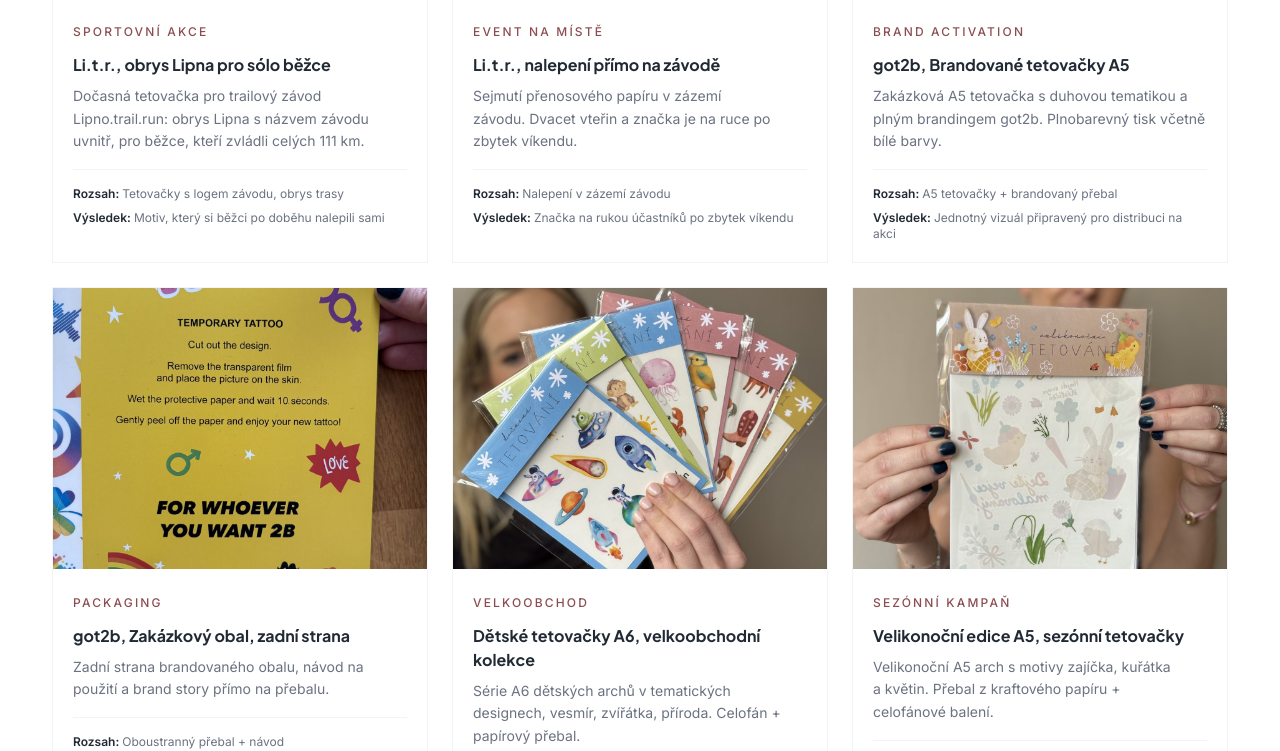
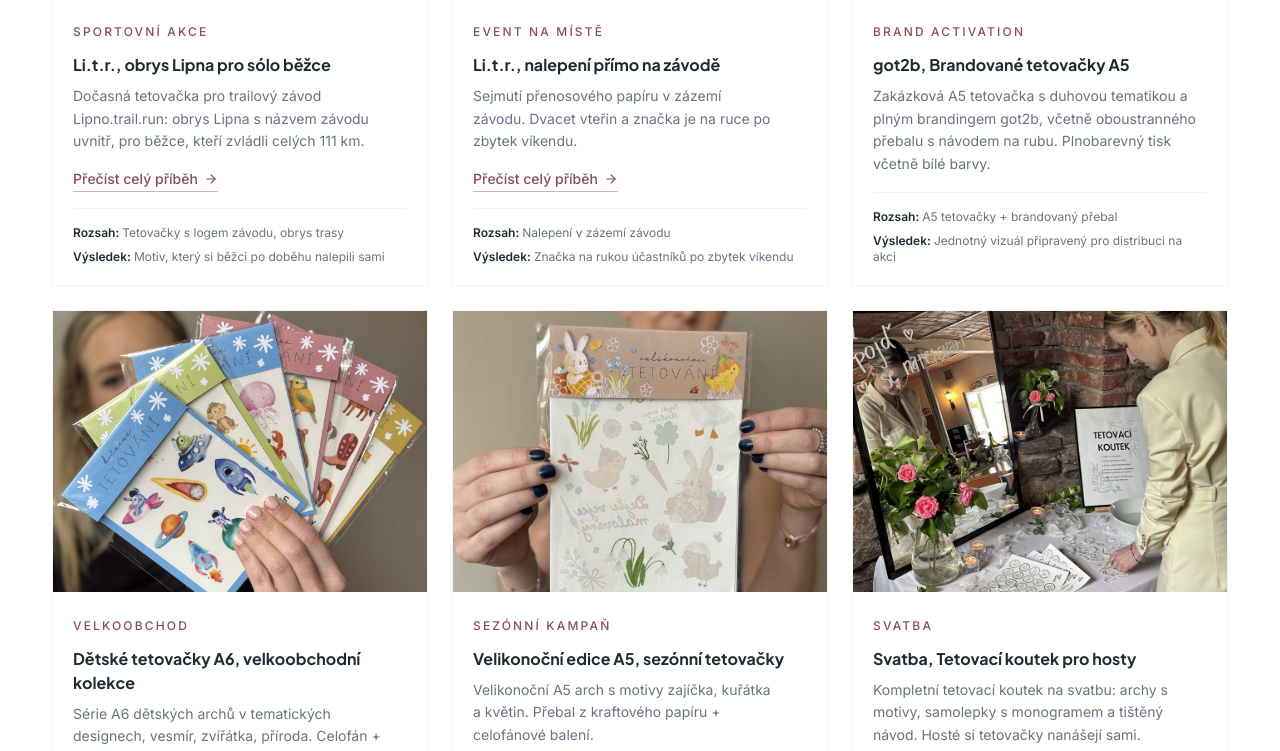
Before and after one commit to partyskincz-code/B2BWEB, a Next.js app: page /reference in a window 1280 px wide. Shown: the part 798-1549 px from the top of the page. Built offline with nearby package versions, Linux system fonts and the light colour scheme; no server answers.

Commit message:
Update Content.tsx

```diff
--- a/app/(cs)/reference/Content.tsx
+++ b/app/(cs)/reference/Content.tsx
@@ -86,6 +86,7 @@ export default function ReferencePage() {
   const photos = [
     {
       src: "/realizace-litr-motiv.jpg",
+      href: "/tetovacky-na-festival",
       title:
         lang === "en"
           ? "Li.t.r., Lipno outline for solo runners"
@@ -101,6 +102,7 @@ export default function ReferencePage() {
     },
     {
       src: "/realizace-litr-aplikace.jpg",
+      href: "/tetovacky-na-festival",
       title:
         lang === "en"
           ? "Li.t.r., applying the tattoo at the race"
@@ -127,22 +129,7 @@ export default function ReferencePage() {
           ? "Custom A5 sheet with rainbow motifs and full got2b branding. Full-colour print including white ink."
           : lang === "sk"
           ? "Zákazkový A5 arch s dúhovými motívmi a plným brandingom got2b. Plnofarebná tlač vrátane bielej."
-          : "Zakázková A5 tetovačka s duhovou tematikou a plným brandingem got2b. Plnobarevný tisk včetně bílé barvy.",
-    },
-    {
-      src: "/realizace-prebal-b2b-a5-zadni.jpg",
-      title:
-        lang === "en"
-          ? "got2b, Custom packaging, back"
-          : lang === "sk"
-          ? "got2b, Obal na mieru, zadná strana"
-          : "got2b, Zakázkový obal, zadní strana",
-      desc:
-        lang === "en"
-          ? "Back of the branded packaging with instructions and brand story printed directly on the cover."
-          : lang === "sk"
-          ? "Zadná strana brandovaného obalu, návod a brand story priamo na obale."
-          : "Zadní strana brandovaného obalu, návod na použití a brand story přímo na přebalu.",
+          : "Zakázková A5 tetovačka s duhovou tematikou a plným brandingem got2b, včetně oboustranného přebalu s návodem na rubu. Plnobarevný tisk včetně bílé barvy.",
     },
     {
       src: "/realizace-detske-prebal-a6.jpg",
@@ -195,7 +182,6 @@ export default function ReferencePage() {
     { type: "Sportovní akce", scope: "Tetovačky s logem závodu, obrys trasy", result: "Motiv, který si běžci po doběhu nalepili sami" },
     { type: "Event na místě", scope: "Nalepení v zázemí závodu", result: "Značka na rukou účastníků po zbytek víkendu" },
     { type: "Brand activation", scope: "A5 tetovačky + brandovaný přebal", result: "Jednotný vizuál připravený pro distribuci na akci" },
-    { type: "Packaging", scope: "Oboustranný přebal + návod", result: "Produkt připravený k okamžitému předání návštěvníkům" },
     { type: "Velkoobchod", scope: "Tematická A6 kolekce + balení", result: "Opakovatelná produktová řada pro maloobchod" },
     { type: "Sezónní kampaň", scope: "A5 motivy + kraftový přebal", result: "Kompletní limitovaná edice v jednom balení" },
     { type: "Svatba", scope: "Tetovací koutek + instrukce", result: "Samoobslužná aktivita pro hosty bez obsluhy" },
@@ -204,7 +190,6 @@ export default function ReferencePage() {
     { type: "Športová akcia", scope: "Tetovačky s logom pretekov, obrys trasy", result: "Motív, ktorý si bežci po dobehnutí nalepili sami" },
     { type: "Event na mieste", scope: "Nalepenie v zázemí pretekov", result: "Značka na rukách účastníkov po zvyšok víkendu" },
     { type: "Brand activation", scope: "A5 tetovačky + brandovaný obal", result: "Jednotný vizuál pripravený na distribúciu na akcii" },
-    { type: "Packaging", scope: "Obojstranný obal + návod", result: "Produkt pripravený na okamžité odovzdanie návštevníkom" },
     { type: "Veľkoobchod", scope: "Tematická A6 kolekcia + balenie", result: "Opakovateľný produktový rad pre maloobchod" },
     { type: "Sezónna kampaň", scope: "A5 motívy + kraftový obal", result: "Kompletná limitovaná edícia v jednom balení" },
     { type: "Svadba", scope: "Tetovací kútik + inštrukcie", result: "Samoobslužná aktivita pre hostí bez obsluhy" },
@@ -212,7 +197,6 @@ export default function ReferencePage() {
     { type: "Sports event", scope: "Race logo tattoos, outline of the course", result: "A design runners applied themselves after finishing" },
     { type: "On-site activation", scope: "Applied in the race village", result: "The brand on participants' arms for the rest of the weekend" },
     { type: "Brand activation", scope: "A5 tattoos + branded sleeve", result: "A consistent visual ready for event distribution" },
-    { type: "Packaging", scope: "Two-sided sleeve + instructions", result: "A product ready to hand directly to visitors" },
     { type: "Wholesale", scope: "Themed A6 collection + packaging", result: "A repeatable product line for retail" },
     { type: "Seasonal campaign", scope: "A5 designs + kraft sleeve", result: "A complete limited edition in one package" },
     { type: "Wedding", scope: "Tattoo corner + instructions", result: "A self-service guest activity requiring no staff" },
@@ -254,7 +238,7 @@ export default function ReferencePage() {
                 <motion.div
                   whileHover={{ y: -8 }}
                   transition={{ type: "spring", stiffness: 260, damping: 22 }}
-                  className="group bg-white overflow-hidden border border-gray-100 hover: transition-shadow duration-300 h-full"
+                  className="group bg-white overflow-hidden border border-gray-100 transition-colors duration-300 h-full"
                 >
                   <div className="relative aspect-[4/3] overflow-hidden">
                     <motion.div
@@ -278,6 +262,15 @@ export default function ReferencePage() {
                       {photo.title}
                     </h3>
                     <p className="text-gray-500 text-sm leading-relaxed">{photo.desc}</p>
+                    {"href" in photo && photo.href && (
+                      <Link
+                        href={photo.href}
+                        className="inline-flex items-center gap-1.5 mt-4 text-sm font-medium text-brand-primary border-b border-brand-primary/40 pb-0.5 hover:border-brand-primary transition-colors"
+                      >
+                        {lang === "en" ? "Read the full story" : lang === "sk" ? "Prečítať celý príbeh" : "Přečíst celý příběh"}
+                        <ArrowRight size={14} />
+                      </Link>
+                    )}
                     <dl className="mt-4 pt-4 border-t border-gray-100 space-y-2 text-xs">
                       <div><dt className="font-semibold text-brand-secondary inline">{lang === "en" ? "Scope" : lang === "sk" ? "Rozsah" : "Rozsah"}: </dt><dd className="text-gray-500 inline">{caseDetails[i].scope}</dd></div>
                       <div><dt className="font-semibold text-brand-secondary inline">{lang === "en" ? "Outcome" : lang === "sk" ? "Výsledok" : "Výsledek"}: </dt><dd className="text-gray-500 inline">{caseDetails[i].result}</dd></div>
```
